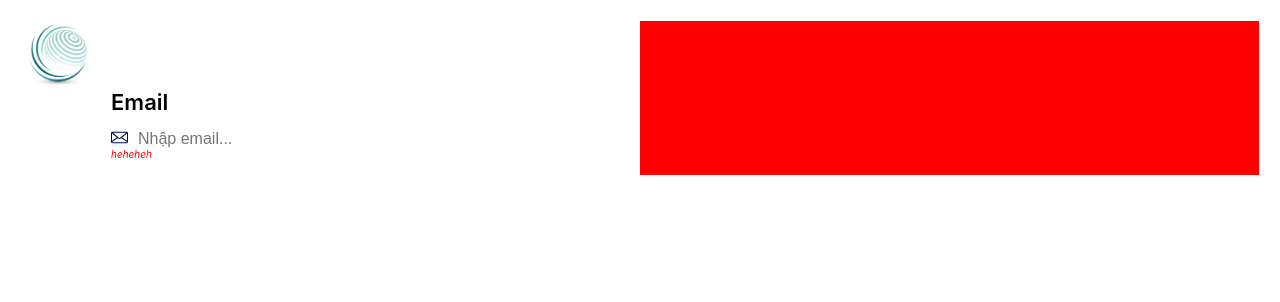
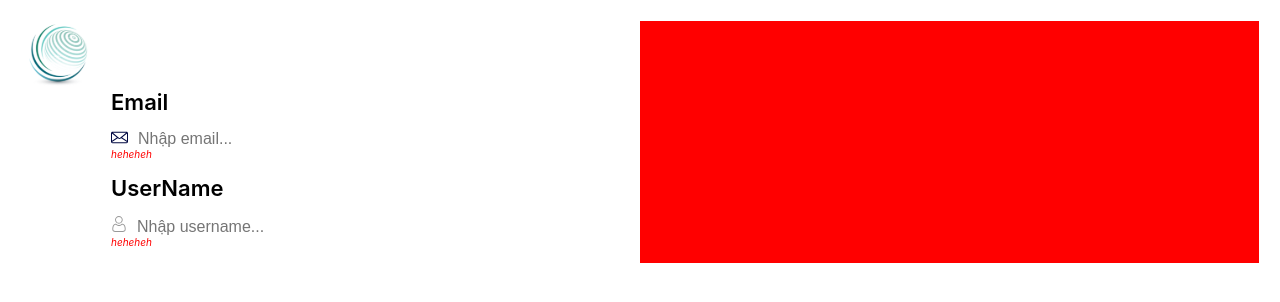
Before and after one commit to tranhuunam00/k10-reactjs, a React (Create React App) app: page / in a window 1280 px wide. Shown: the top 302 px of the page. Built offline with nearby package versions, Linux system fonts and the light colour scheme.

Commit message:
username input

```diff
--- a/src/assets/image.js
+++ b/src/assets/image.js
@@ -1,10 +1,13 @@
 import iconMain from "./icons/iconMain.svg";
 import loginImage from "./images/loginImage.svg";
 import emailIcon from "./icons/emailIcon.svg";
+import userIcon from "./icons/userIcon.svg";
+
 const IMAGE_APP = {
   iconMain,
   loginImage,
   emailIcon,
+  userIcon,
 };
 
 export default IMAGE_APP;
--- a/src/modules/auth/register/register.jsx
+++ b/src/modules/auth/register/register.jsx
@@ -4,10 +4,14 @@ import InputCustom from "../../../components/input/inputCustom";
 import styles from "./style.module.scss";
 const RegisterPage = () => {
   const [email, setEmail] = useState("");
+  const [username, setUsername] = useState("");
+
   const handleInput = (e) => {
     const { name, value, checked } = e;
     if (name === "email") setEmail(value);
+    if (name === "username") setUsername(value);
   };
+
   return (
     <div className={styles.register}>
       <div className={styles.register_info}>
@@ -19,6 +23,14 @@ const RegisterPage = () => {
             placeholder={"Nhập email... "}
             onChange={handleInput}
             icon={IMAGE_APP.emailIcon}
+            validate={"required|minLength:6"}
+          />
+          <InputCustom
+            name={"username"}
+            label={"UserName"}
+            placeholder={"Nhập username... "}
+            onChange={handleInput}
+            icon={IMAGE_APP.userIcon}
           />
         </div>
       </div>
```
Also changed, not shown: src/assets/icons/userIcon.svg (added).
